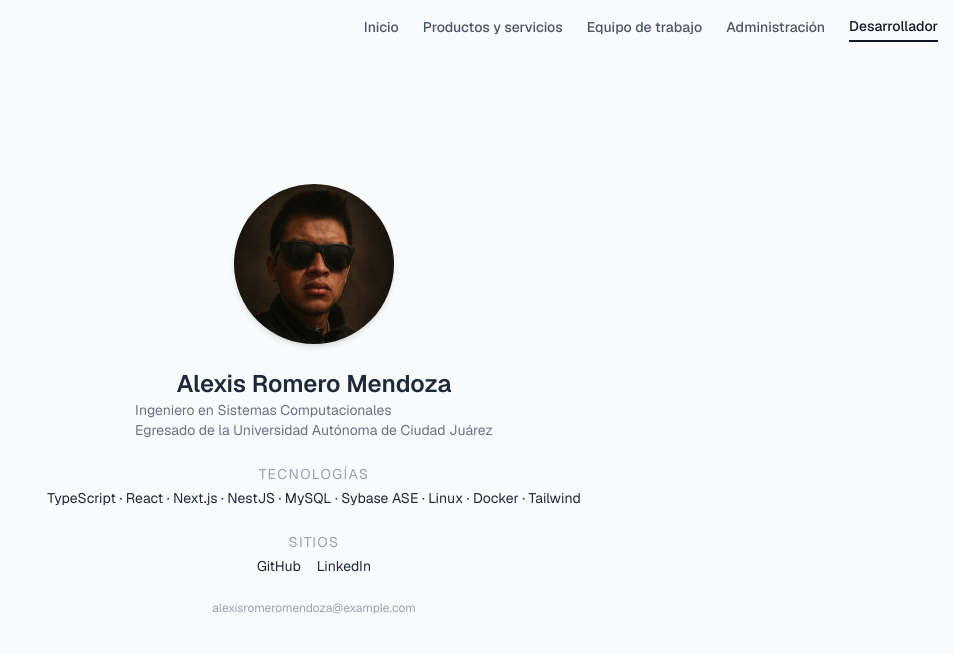
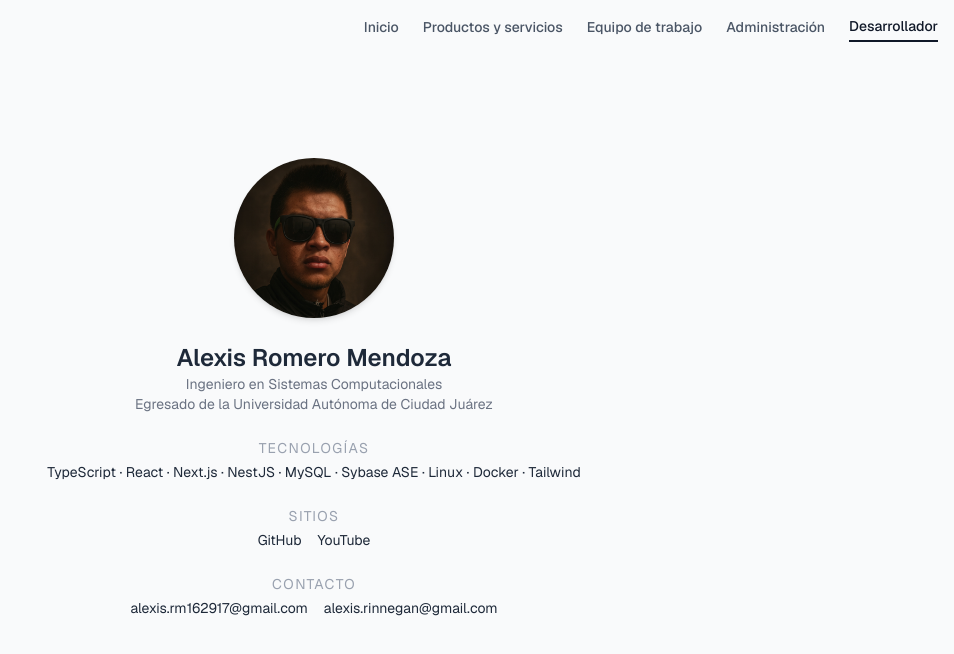
Before and after one commit to arm-code/i-am-a-pos-frontend, a Next.js app: page /about-me in a window 1280 px wide. Shown: the top 654 px of the page, without its empty margins (326-1280 px from the left). Built offline with nearby package versions, Linux system fonts and the light colour scheme.

Commit message:
chore: changing names in about-me

```diff
--- a/app/(public)/about-me/page.tsx
+++ b/app/(public)/about-me/page.tsx
@@ -1,61 +1,70 @@
-import Image from "next/image";
-import React from "react";
+import Image from 'next/image';
+import React from 'react';
 
 const AboutMePage = () => {
   return (
-    <section className="flex flex-col items-center justify-center min-h-screen bg-gray-50 text-gray-800 px-4">
-      {/* Foto de perfil */}
+    <section className='flex flex-col items-center justify-center min-h-screen bg-gray-50 text-gray-800 px-4'>
       <Image
-        src="/profiles/square-alro.jpg"
-        alt="Foto de perfil de Alexis Romero Mendoza"
+        src='/profiles/square-alro.jpg'
+        alt='Foto de perfil de Alexis Romero Mendoza'
         width={160}
         height={160}
-        className="rounded-full shadow-md mb-6"
+        className='rounded-full shadow-md mb-6'
         priority
       />
 
-      {/* Información personal */}
-      <h1 className="text-2xl font-semibold">Alexis Romero Mendoza</h1>
-      <p className="text-sm text-gray-500 mb-6">
+      <div className='flex flex-col items-center'>
+        <h1 className='text-2xl font-semibold'>Alexis Romero Mendoza</h1>
+        <p className='text-sm text-gray-500 mb-6 text-center'>
           Ingeniero en Sistemas Computacionales <br />
           Egresado de la Universidad Autónoma de Ciudad Juárez
         </p>
+      </div>
 
-      {/* Tecnologías */}
-      <div className="text-center mb-6">
-        <h2 className="text-sm uppercase tracking-widest text-gray-400 mb-1">
+      <div className='text-center mb-6'>
+        <h2 className='text-sm uppercase tracking-widest text-gray-400 mb-1'>
           Tecnologías
         </h2>
-        <p className="text-sm">
-          TypeScript · React · Next.js · NestJS · MySQL · Sybase ASE · Linux · Docker · Tailwind
+        <p className='text-sm'>
+          TypeScript · React · Next.js · NestJS · MySQL · Sybase ASE · Linux ·
+          Docker · Tailwind
         </p>
       </div>
 
-      {/* Sitios */}
-      <div className="text-center mb-6">
-        <h2 className="text-sm uppercase tracking-widest text-gray-400 mb-1">
+
+      <div className='text-center mb-6'>
+        <h2 className='text-sm uppercase tracking-widest text-gray-400 mb-1'>
           Sitios
         </h2>
-        <div className="flex gap-4 justify-center text-sm">
+        <div className='flex gap-4 justify-center text-sm'>
           <a
-            href="https://github.com/"
-            target="_blank"
-            className="hover:text-blue-600 transition"
+            href='https://github.com/arm-code'
+            target='_blank'
+            className='hover:text-blue-600 transition'
           >
             GitHub
           </a>
           <a
-            href="https://linkedin.com/"
-            target="_blank"
-            className="hover:text-blue-600 transition"
+            href='https://youtube.com/@arm_code?si=8NH3gxtWjzi2_SKr'
+            target='_blank'
+            className='hover:text-blue-600 transition'
           >
-            LinkedIn
+            YouTube
           </a>
         </div>
       </div>
 
       {/* Contacto */}
-      <p className="text-xs text-gray-400">alexisromeromendoza@example.com</p>
+      <div className='text-center mb-6'>
+        <h2 className='text-sm uppercase tracking-widest text-gray-400 mb-1'>
+          Contacto
+        </h2>
+        <div className='flex gap-4 justify-center text-sm'>
+          <a href='mailto:alexis.rinnegan@gmail.com'>alexis.rm162917@gmail.com</a>
+          <a href='mailto:alexis.rinnegan@gmail.com'>alexis.rinnegan@gmail.com</a>
+
+        </div>
+      </div>
     </section>
   );
 };
--- a/app/(public)/auth/login/page.tsx
+++ b/app/(public)/auth/login/page.tsx
@@ -32,7 +32,7 @@ export default function LoginPage() {
         onSubmit={handleSubmit}
         className="bg-white shadow-md rounded-xl p-6 w-full max-w-sm space-y-4 border border-gray-200"
       >
-        <h1 className="text-2xl font-semibold text-gray-800 text-center">Iniciar sesión</h1>
+        <h1 className="text-1xl font-semibold text-gray-800 text-center">Ingresa tus credenciales de acceso</h1>
 
         <input
           type="email"
@@ -54,7 +54,7 @@ export default function LoginPage() {
           disabled={loading}
           className="w-full bg-violet-600 text-white py-2 rounded-lg hover:bg-violet-700 transition-colors cursor-pointer disabled:opacity-50"
         >
-          {loading ? "Cargando..." : "Iniciar sesión"}
+          {loading ? "Cargando..." : "Ingresar"}
         </button>
 
         <p className="text-center text-sm text-gray-600">{message}</p>
```
Lines whose indentation alone changed are shown as unchanged.
